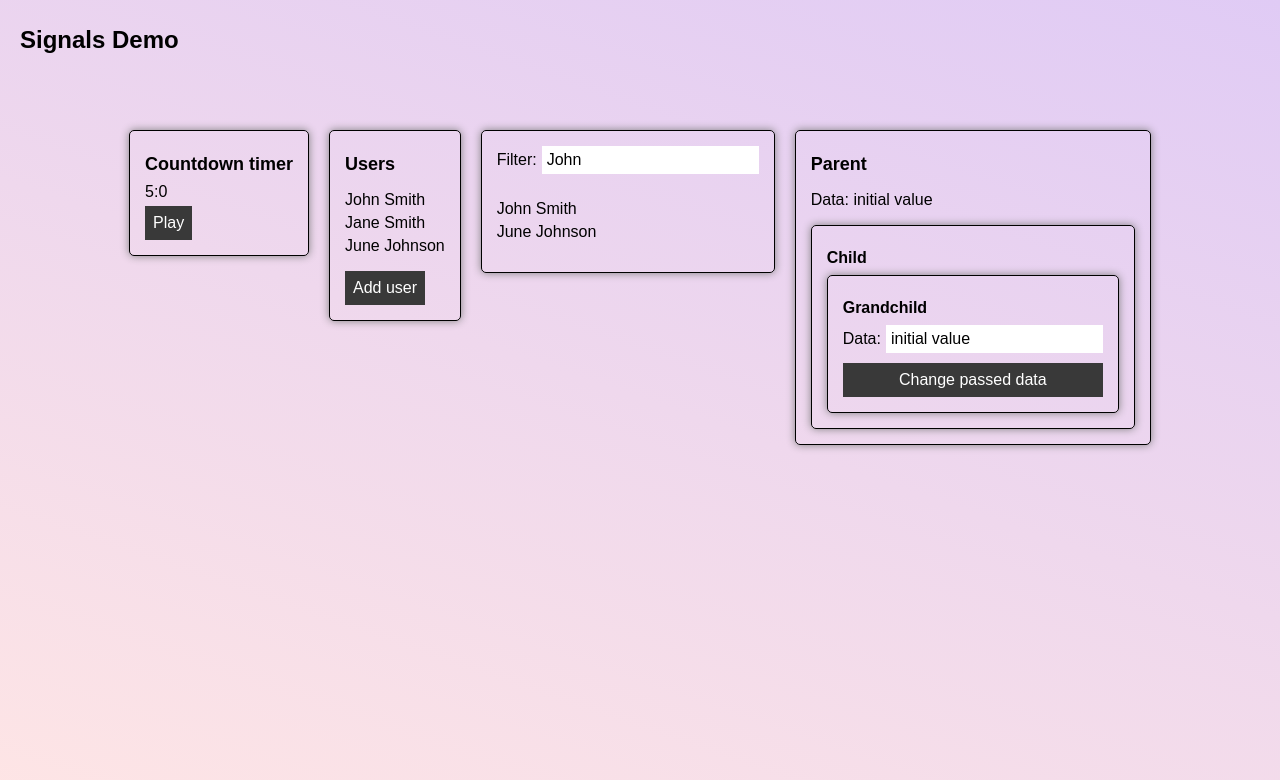
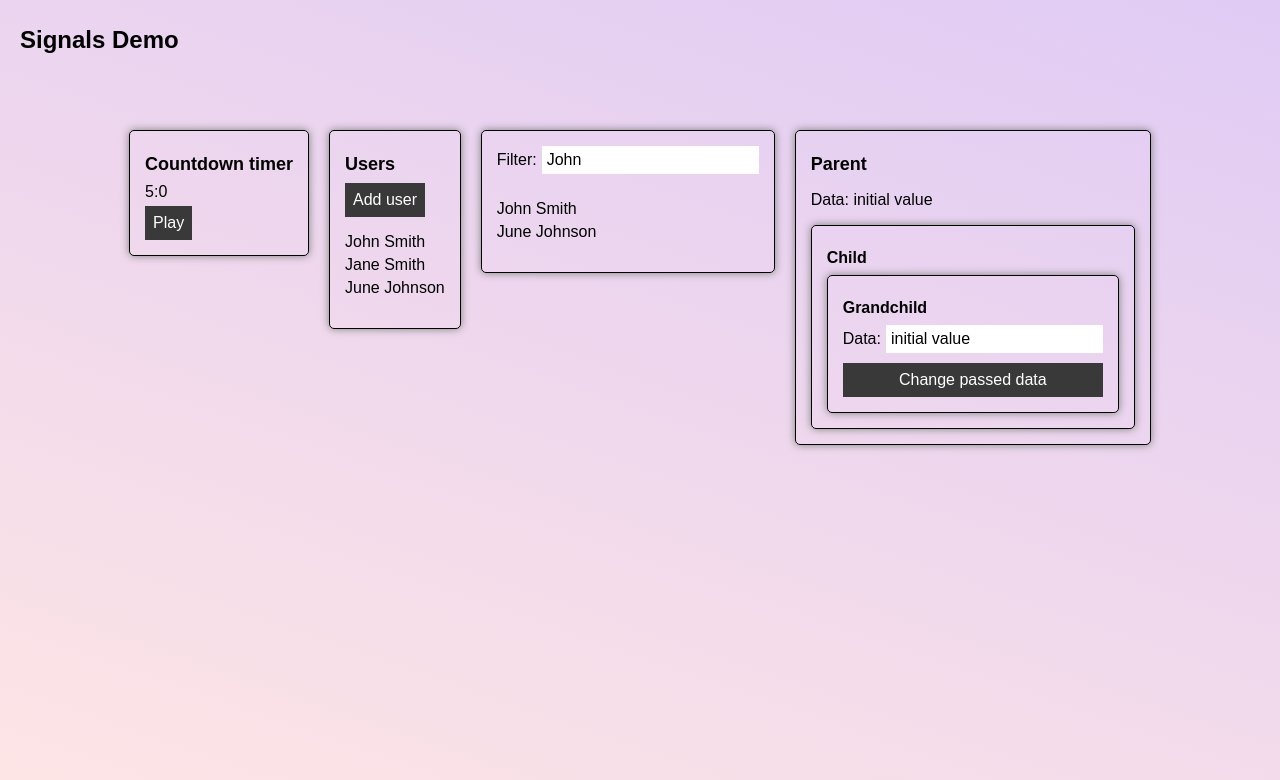
Before and after one commit to toniskobic/signals-demo, an Angular app: page / in a window 1280 px wide. Shown: the top 780 px of the page. Built offline with nearby package versions, Linux system fonts and the light colour scheme.

Commit message:
User component minor change

```diff
--- a/src/app/components/users/users.component.html
+++ b/src/app/components/users/users.component.html
@@ -1,9 +1,9 @@
 <div class="demos__demo shadow">
   <h3>Users</h3>
+  <button (click)="addUser()">Add user</button>
   <ul>
     <li class="user" *ngFor="let user of users()">
       {{user.firstname}} {{user.lastname}}
     </li>
   </ul>
-  <button (click)="addUser()">Add user</button>
 </div>
```
